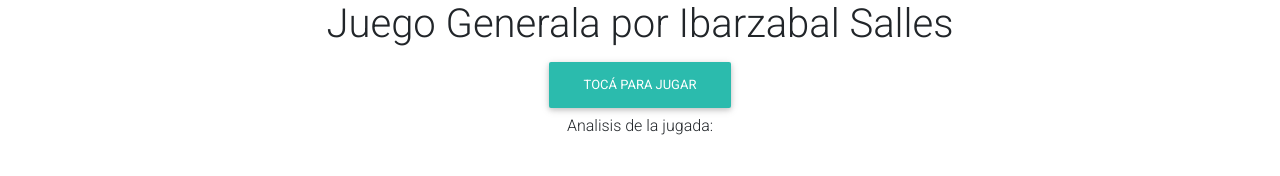
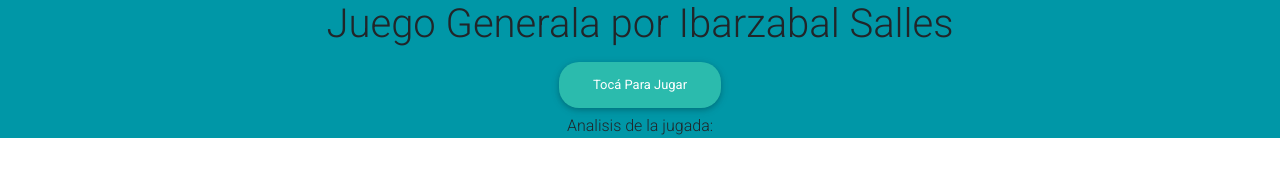
Before and after one commit to ibarzabal-jm/Generala, a plain HTML site: page index.html in a window 1280 px wide. Drawn offline with nearby package versions, Linux system fonts and the light colour scheme.

Commit message:
Boton redondo, color de fondo

```diff
--- a/styles/style.css
+++ b/styles/style.css
@@ -1,3 +1,12 @@
 img{
 	width: 100px;
 }
+
+#btn-jugar{
+	border-radius:20px;
+	text-transform: capitalize;
+}
+
+.principal{
+	background-color: #0097a7 ;
+}
```
